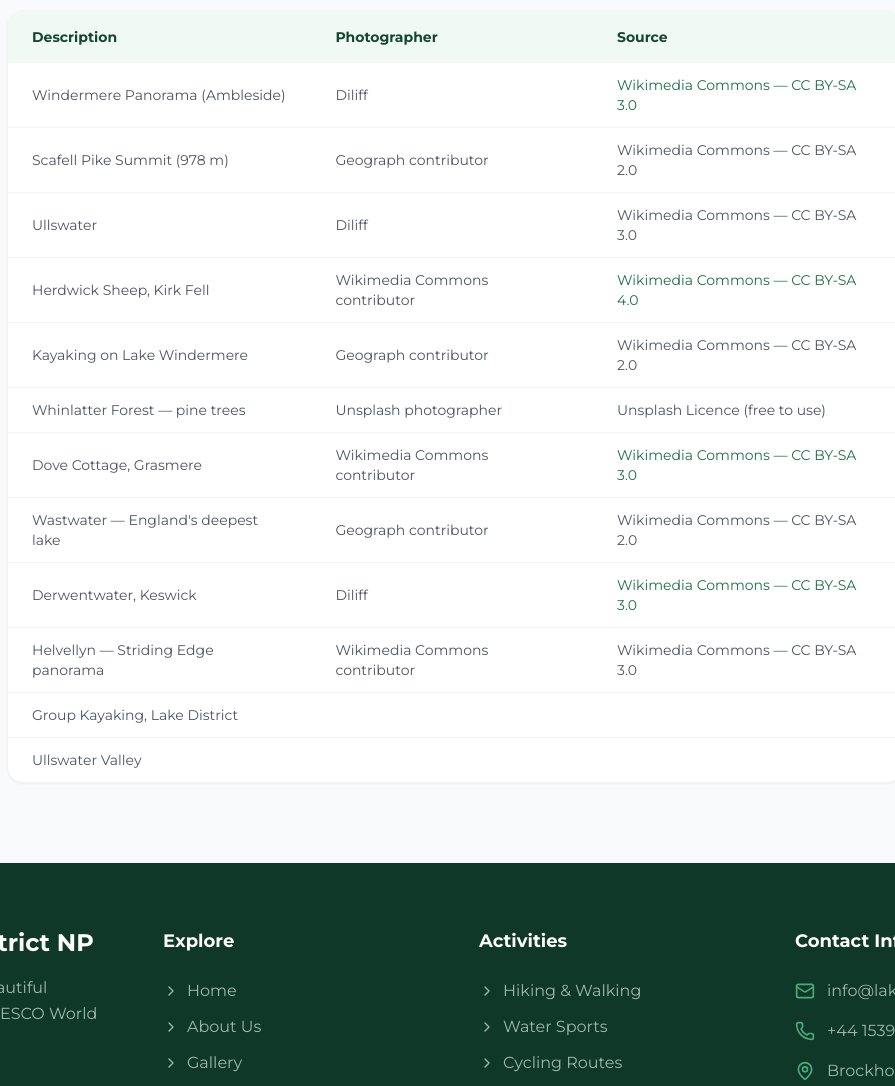
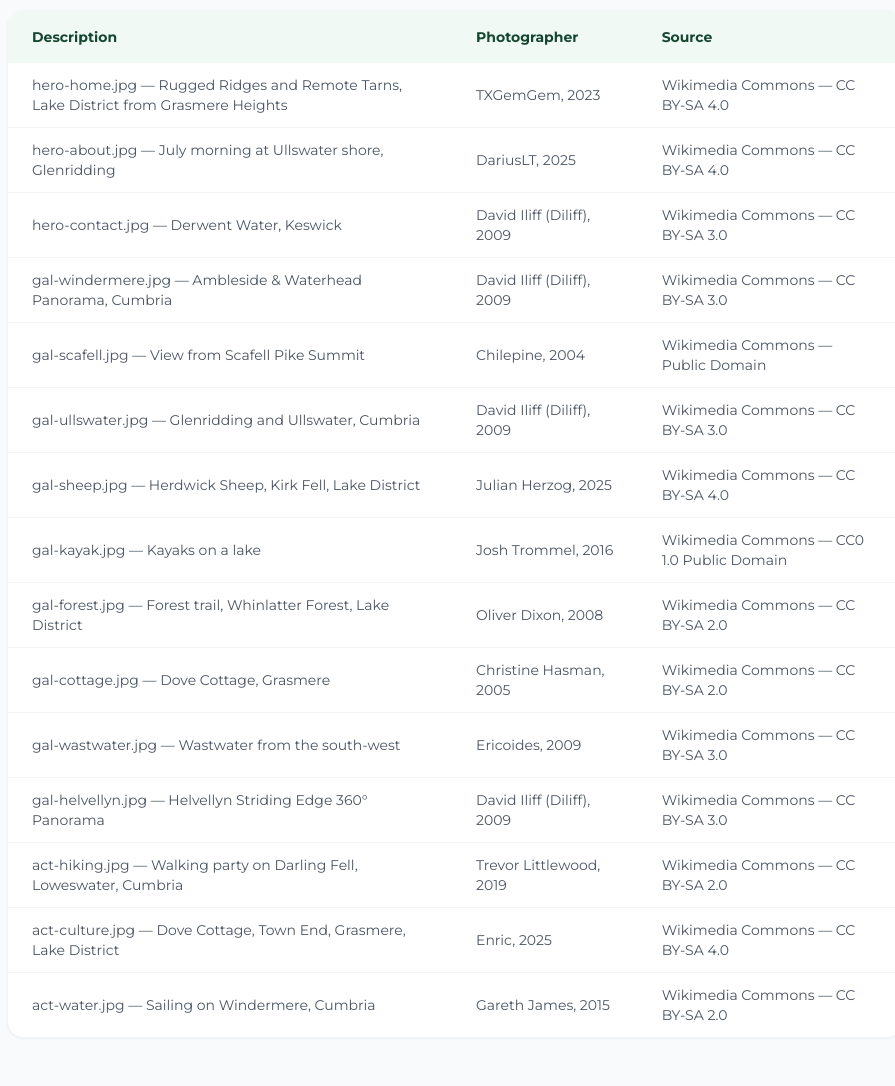
Before and after one commit to nicholas-semenov/lake-district.github.io, a plain HTML site: page gallery.html in a window 1280 px wide. Shown: the part 2140-3226 px from the top of the page, without its empty margins (185-1080 px from the left). Drawn offline with nearby package versions, Linux system fonts and the light colour scheme.

Commit message:
Add files via upload

```diff
--- a/gallery.html
+++ b/gallery.html
@@ -244,64 +244,79 @@
                         </thead>
                         <tbody class="divide-y divide-gray-100">
                             <tr class="hover:bg-gray-50">
-                                <td class="px-6 py-3">Windermere Panorama (Ambleside)</td>
-                                <td class="px-6 py-3">Diliff</td>
-                                <td class="px-6 py-3"><a href="https://commons.wikimedia.org/wiki/File:Ambleside_%26_Waterhead_Panorama,_Cumbria,_England_-_Oct_2009.jpg" target="_blank" class="text-lake-600 hover:underline">Wikimedia Commons — CC BY-SA 3.0</a></td>
+                                <td class="px-6 py-3">hero-home.jpg — Rugged Ridges and Remote Tarns, Lake District from Grasmere Heights</td>
+                                <td class="px-6 py-3">TXGemGem, 2023</td>
+                                <td class="px-6 py-3">Wikimedia Commons — CC BY-SA 4.0</td>
                             </tr>
                             <tr class="hover:bg-gray-50">
-                                <td class="px-6 py-3">Scafell Pike Summit (978 m)</td>
-                                <td class="px-6 py-3">Geograph contributor</td>
+                                <td class="px-6 py-3">hero-about.jpg — July morning at Ullswater shore, Glenridding</td>
+                                <td class="px-6 py-3">DariusLT, 2025</td>
+                                <td class="px-6 py-3">Wikimedia Commons — CC BY-SA 4.0</td>
+                            </tr>
+                            <tr class="hover:bg-gray-50">
+                                <td class="px-6 py-3">hero-contact.jpg — Derwent Water, Keswick</td>
+                                <td class="px-6 py-3">David Iliff (Diliff), 2009</td>
+                                <td class="px-6 py-3">Wikimedia Commons — CC BY-SA 3.0</td>
+                            </tr>
+                            <tr class="hover:bg-gray-50">
+                                <td class="px-6 py-3">gal-windermere.jpg — Ambleside &amp; Waterhead Panorama, Cumbria</td>
+                                <td class="px-6 py-3">David Iliff (Diliff), 2009</td>
+                                <td class="px-6 py-3">Wikimedia Commons — CC BY-SA 3.0</td>
+                            </tr>
+                            <tr class="hover:bg-gray-50">
+                                <td class="px-6 py-3">gal-scafell.jpg — View from Scafell Pike Summit</td>
+                                <td class="px-6 py-3">Chilepine, 2004</td>
+                                <td class="px-6 py-3">Wikimedia Commons — Public Domain</td>
+                            </tr>
+                            <tr class="hover:bg-gray-50">
+                                <td class="px-6 py-3">gal-ullswater.jpg — Glenridding and Ullswater, Cumbria</td>
+                                <td class="px-6 py-3">David Iliff (Diliff), 2009</td>
+                                <td class="px-6 py-3">Wikimedia Commons — CC BY-SA 3.0</td>
+                            </tr>
+                            <tr class="hover:bg-gray-50">
+                                <td class="px-6 py-3">gal-sheep.jpg — Herdwick Sheep, Kirk Fell, Lake District</td>
+                                <td class="px-6 py-3">Julian Herzog, 2025</td>
+                                <td class="px-6 py-3">Wikimedia Commons — CC BY-SA 4.0</td>
+                            </tr>
+                            <tr class="hover:bg-gray-50">
+                                <td class="px-6 py-3">gal-kayak.jpg — Kayaks on a lake</td>
+                                <td class="px-6 py-3">Josh Trommel, 2016</td>
+                                <td class="px-6 py-3">Wikimedia Commons — CC0 1.0 Public Domain</td>
+                            </tr>
+                            <tr class="hover:bg-gray-50">
+                                <td class="px-6 py-3">gal-forest.jpg — Forest trail, Whinlatter Forest, Lake District</td>
+                                <td class="px-6 py-3">Oliver Dixon, 2008</td>
                                 <td class="px-6 py-3">Wikimedia Commons — CC BY-SA 2.0</td>
                             </tr>
                             <tr class="hover:bg-gray-50">
-                                <td class="px-6 py-3">Ullswater</td>
-                                <td class="px-6 py-3">Diliff</td>
+                                <td class="px-6 py-3">gal-cottage.jpg — Dove Cottage, Grasmere</td>
+                                <td class="px-6 py-3">Christine Hasman, 2005</td>
+                                <td class="px-6 py-3">Wikimedia Commons — CC BY-SA 2.0</td>
+                            </tr>
+                            <tr class="hover:bg-gray-50">
+                                <td class="px-6 py-3">gal-wastwater.jpg — Wastwater from the south-west</td>
+                                <td class="px-6 py-3">Ericoides, 2009</td>
                                 <td class="px-6 py-3">Wikimedia Commons — CC BY-SA 3.0</td>
                             </tr>
                             <tr class="hover:bg-gray-50">
-                                <td class="px-6 py-3">Herdwick Sheep, Kirk Fell</td>
-                                <td class="px-6 py-3">Wikimedia Commons contributor</td>
-                                <td class="px-6 py-3"><a href="https://commons.wikimedia.org/wiki/File:Herdwick_Sheep_Kirk_Fell_Lake_District_2025_01.jpg" target="_blank" class="text-lake-600 hover:underline">Wikimedia Commons — CC BY-SA 4.0</a></td>
+                                <td class="px-6 py-3">gal-helvellyn.jpg — Helvellyn Striding Edge 360° Panorama</td>
+                                <td class="px-6 py-3">David Iliff (Diliff), 2009</td>
+                                <td class="px-6 py-3">Wikimedia Commons — CC BY-SA 3.0</td>
                             </tr>
                             <tr class="hover:bg-gray-50">
-                                <td class="px-6 py-3">Kayaking on Lake Windermere</td>
-                                <td class="px-6 py-3">Geograph contributor</td>
+                                <td class="px-6 py-3">act-hiking.jpg — Walking party on Darling Fell, Loweswater, Cumbria</td>
+                                <td class="px-6 py-3">Trevor Littlewood, 2019</td>
                                 <td class="px-6 py-3">Wikimedia Commons — CC BY-SA 2.0</td>
                             </tr>
                             <tr class="hover:bg-gray-50">
-                                <td class="px-6 py-3">Whinlatter Forest — pine trees</td>
-                                <td class="px-6 py-3">Unsplash photographer</td>
-                                <td class="px-6 py-3">Unsplash Licence (free to use)</td>
+                                <td class="px-6 py-3">act-culture.jpg — Dove Cottage, Town End, Grasmere, Lake District</td>
+                                <td class="px-6 py-3">Enric, 2025</td>
+                                <td class="px-6 py-3">Wikimedia Commons — CC BY-SA 4.0</td>
                             </tr>
                             <tr class="hover:bg-gray-50">
-                                <td class="px-6 py-3">Dove Cottage, Grasmere</td>
-                                <td class="px-6 py-3">Wikimedia Commons contributor</td>
-                                <td class="px-6 py-3"><a href="https://commons.wikimedia.org/wiki/File:Grasmere_Dove_Cottage_120508w.jpg" target="_blank" class="text-lake-600 hover:underline">Wikimedia Commons — CC BY-SA 3.0</a></td>
-                            </tr>
-                            <tr class="hover:bg-gray-50">
-                                <td class="px-6 py-3">Wastwater — England's deepest lake</td>
-                                <td class="px-6 py-3">Geograph contributor</td>
+                                <td class="px-6 py-3">act-water.jpg — Sailing on Windermere, Cumbria</td>
+                                <td class="px-6 py-3">Gareth James, 2015</td>
                                 <td class="px-6 py-3">Wikimedia Commons — CC BY-SA 2.0</td>
-                            </tr>
-                            <tr class="hover:bg-gray-50">
-                                <td class="px-6 py-3">Derwentwater, Keswick</td>
-                                <td class="px-6 py-3">Diliff</td>
-                                <td class="px-6 py-3"><a href="https://commons.wikimedia.org/wiki/File:Derwent_Water,_Keswick_-_June_2009.jpg" target="_blank" class="text-lake-600 hover:underline">Wikimedia Commons — CC BY-SA 3.0</a></td>
-                            </tr>
-                            <tr class="hover:bg-gray-50">
-                                <td class="px-6 py-3">Helvellyn — Striding Edge panorama</td>
-                                <td class="px-6 py-3">Wikimedia Commons contributor</td>
-                                <td class="px-6 py-3">Wikimedia Commons — CC BY-SA 3.0</td>
-                            </tr>
-                            <tr class="hover:bg-gray-50">
-                                <td class="px-6 py-3">Group Kayaking, Lake District</td>
-                                <td class="px-6 py-3"></td>
-                                <td class="px-6 py-3"></td>
-                            </tr>
-                            <tr class="hover:bg-gray-50">
-                                <td class="px-6 py-3">Ullswater Valley</td>
-                                <td class="px-6 py-3"></td>
-                                <td class="px-6 py-3"></td>
                             </tr>
                         </tbody>
                     </table>
```
Also changed, not shown: images/act-hiking.jpg, images/gal-helvellyn.jpg, images/gal-wastwater.jpg, photo_credits.txt (added).
